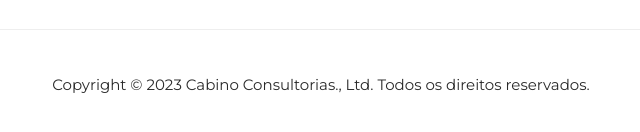
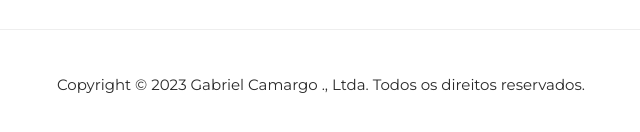
Before and after one commit to genguis/templatemo_564_plot_listing, a plain HTML site: page contact.html in a window 1280 px wide. Shown: the part 1777-1909 px from the top of the page, 319-959 px from the left. Drawn offline with Linux system fonts and the light colour scheme.

Commit message:
Update contact.html

```diff
--- a/contact.html
+++ b/contact.html
@@ -175,7 +175,7 @@ https://templatemo.com/tm-564-plot-listing
         </div>
         <div class="col-lg-12">
           <div class="sub-footer">
-            <p>Copyright © 2023 Cabino Consultorias., Ltd. Todos os direitos reservados.
+             <p>Copyright © 2023 Gabriel Camargo ., Ltda. Todos os direitos reservados.
             <br>
           </div>
         </div>
```
